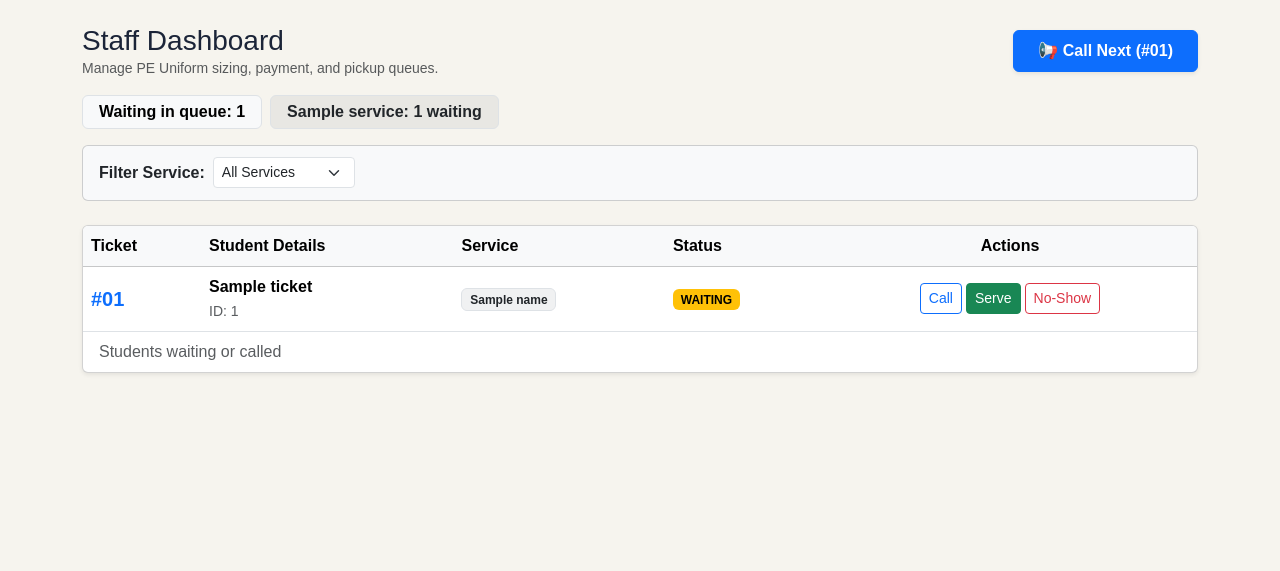
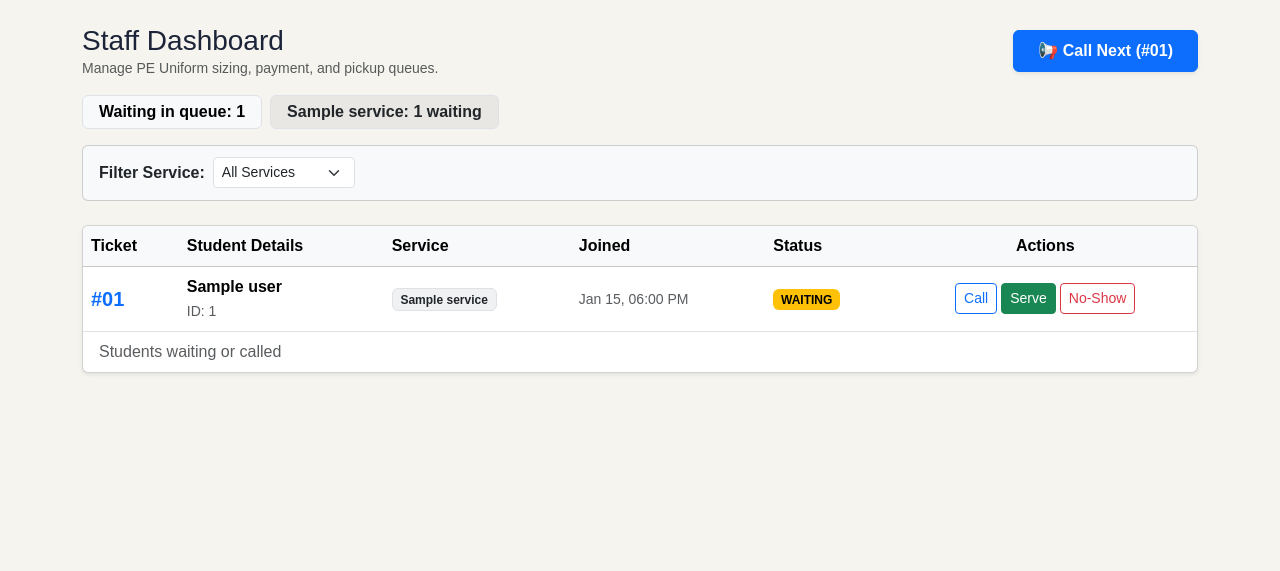
Before and after one commit to aub-zami/CCC181, a Flask app: template templates/staff.html in a window 1280 px wide. Shown: the part 56-627 px from the top of the page. Run offline with Flask 3, Linux system fonts and the light colour scheme; tables that the repository leaves empty hold one stand-in row (values such as "Sample post"); the template is opened without the code that fills it: values that come from a table or form of the project are taken from there, most other values are stand-ins (such as "Sample title", 1, 10 or a date in 2020).

Commit message:
Read ticket and staff queue from database(#3)

```diff
--- a/app.py
+++ b/app.py
@@ -12,8 +12,8 @@ from flask import Flask, abort, flash, redirect, render_template, request, url_f
 from flask_migrate import Migrate
 from sqlalchemy import func
 from sqlalchemy.exc import IntegrityError
-
 from models import Service, Ticket, User, db
+from datetime import timedelta, timezone
 
 load_dotenv()
 
@@ -92,19 +92,9 @@ def join():
 
 @app.get("/queue/<int:ticket_id>")
 def ticket(ticket_id):
-    t = next((t for t in TICKETS if t["number"] == ticket_id), None)
-    if t is None:
-        abort(404)
-
-    ahead = [x for x in TICKETS
-             if x["service_id"] == t["service_id"]
-             and x["status"] == "waiting"
-             and x["number"] < t["number"]]
-
-    service = next(s for s in SERVICES if s["id"] == t["service_id"])
-    position = len(ahead) + 1
-
-    return render_template("ticket.html", ticket=t, service=service, ahead=len(ahead), position=position)
+    t = db.get_or_404(Ticket, ticket_id)
+    return render_template("ticket.html", ticket=t, service=t.service,
+                           ahead=people_ahead(t), position=people_ahead(t) + 1) #added position to show the position  of the ticket in the queue
 
 @app.post("/queue/<int:ticket_id>/leave")
 def leave_queue(ticket_id):
@@ -123,18 +113,14 @@ def hello():
 @app.get("/staff")
 def staff_dashboard():
     service_id = request.args.get("service_id", type=int)
-    queue = [t for t in TICKETS if t["status"] in ("waiting", "called")]
+    stmt = (db.select(Ticket)
+            .where(Ticket.status.in_(["waiting", "called"]))
+            .order_by(Ticket.created_at))
     if service_id:
-        queue = [t for t in queue if t["service_id"] == service_id]
-    names = {s["id"]: s["name"] for s in SERVICES}
-
-    counts = {
-        s["id"]: len([t for t in TICKETS if t["service_id"] == s["id"] and t["status"] == "waiting"])
-        for s in SERVICES
-    }
-    total_waiting = sum(counts.values())
-    return render_template("staff.html", queue=queue, services=SERVICES,
-                           names=names, selected=service_id, counts=counts, total_waiting=total_waiting)
+        stmt = stmt.where(Ticket.service_id == service_id)
+    queue = db.session.scalars(stmt).all()
+    return render_template("staff.html", queue=queue, services=all_services(),
+                           selected=service_id)
 
 
 @app.post("/staff/tickets/<int:ticket_id>/<action>")
@@ -149,13 +135,8 @@ def staff_action(ticket_id, action):
 
 @app.get("/queue/<int:ticket_id>/status.json")
 def ticket_status(ticket_id):
-    t = next((t for t in TICKETS if t["number"] == ticket_id), None)
-    if t is None:
-        abort(404)
-    ahead = sum(1 for x in TICKETS
-                if x["service_id"] == t["service_id"]
-                and x["status"] == "waiting" and x["number"] < t["number"])
-    return {"status": t["status"], "ahead": ahead}
+    t = db.get_or_404(Ticket, ticket_id)
+    return {"status": t.status, "ahead": people_ahead(t)}
 
 if __name__ == "__main__":
     # Lets you also start the app with: python app.py
@@ -174,3 +155,20 @@ def seed():
             db.session.add(Service(name=name, avg_minutes=minutes))
     db.session.commit()
     print("Services are ready.")
+
+def people_ahead(t):
+    """Count tickets still waiting for the same service that joined before t."""
+    stmt = (db.select(func.count())
+            .select_from(Ticket)
+            .where(Ticket.service_id == t.service_id,
+                   Ticket.status == "waiting",
+                   Ticket.created_at < t.created_at))
+    return db.session.scalar(stmt)
+
+PH_TIME = timezone(timedelta(hours=8))  # Philippine time has no daylight saving
+
+
+@app.template_filter("local")
+def local_time(value):
+    """Show a database time in Philippine time, e.g. Oct 26, 08:01 AM."""
+    return value.astimezone(PH_TIME).strftime("%b %d, %I:%M %p") if value else ""
--- a/templates/staff.html
+++ b/templates/staff.html
@@ -11,9 +11,9 @@
 
   {% set first_waiting = queue | selectattr("status", "equalto", "waiting") | first %}
   {% if first_waiting %}
-    <form method="post" action="{{ url_for('staff_action', ticket_id=first_waiting.number, action='call') }}">
+    <form method="post" action="{{ url_for('staff_action', ticket_id=first_waiting.id, action='call') }}">
       <button type="submit" class="btn btn-primary fw-bold shadow-sm text-nowrap px-4 py-2">
-        📢 Call Next (#{{ "%02d"|format(first_waiting.number) }})
+        📢 Call Next (#{{ "%02d"|format(first_waiting.id) }})
       </button>
     </form>
   {% else %}
@@ -23,11 +23,11 @@
 
 <div class="d-flex flex-wrap gap-2 mb-3">
   <span class="badge text-bg-light border px-3 py-2 fs-6">
-    Waiting in queue: <strong>{{ total_waiting }}</strong>
+    Waiting in queue: <strong>{{ queue | length }}</strong>
   </span>
   {% for s in services %}
     <span class="badge text-bg-secondary bg-opacity-10 text-dark border px-3 py-2 fs-6">
-      {{ s.name }}: <strong>{{ counts[s.id] }} waiting</strong>
+      {{ s.name }}: <strong>{{ s.tickets | selectattr("status", "equalto", "waiting") | list | length }} waiting</strong>
     </span>
   {% endfor %}
 </div>
@@ -68,6 +68,7 @@
           <th scope="col">Ticket</th>
           <th scope="col">Student Details</th>
           <th scope="col">Service</th>
+          <th scope="col">Joined</th>
           <th scope="col">Status</th>
           <th scope="col" class="text-center">Actions</th>
         </tr>
@@ -77,13 +78,16 @@
           <tr>
             <td class="fw-bold fs-5 text-primary">#{{ "%02d"|format(ticket.id) }}</td>
             <td>
-              <div class="fw-semibold">{{ ticket.name }}</div>
-              <small class="text-muted">ID: {{ ticket.student_id }}</small>
+              <div class="fw-semibold">{{ ticket.user.name }}</div>
+              <small class="text-muted">ID: {{ ticket.user.student_id }}</small>
             </td>
             <td>
               <span class="badge bg-secondary bg-opacity-10 text-dark border">
-                {{ names[ticket.service_id] }}
+                {{ticket.service.name }}
               </span>
+            </td>
+            <td>
+              <small class="text-muted">{{ ticket.created_at|local }}</small>
             </td>
             <td>
               {% if ticket.status == 'waiting' %}
```
